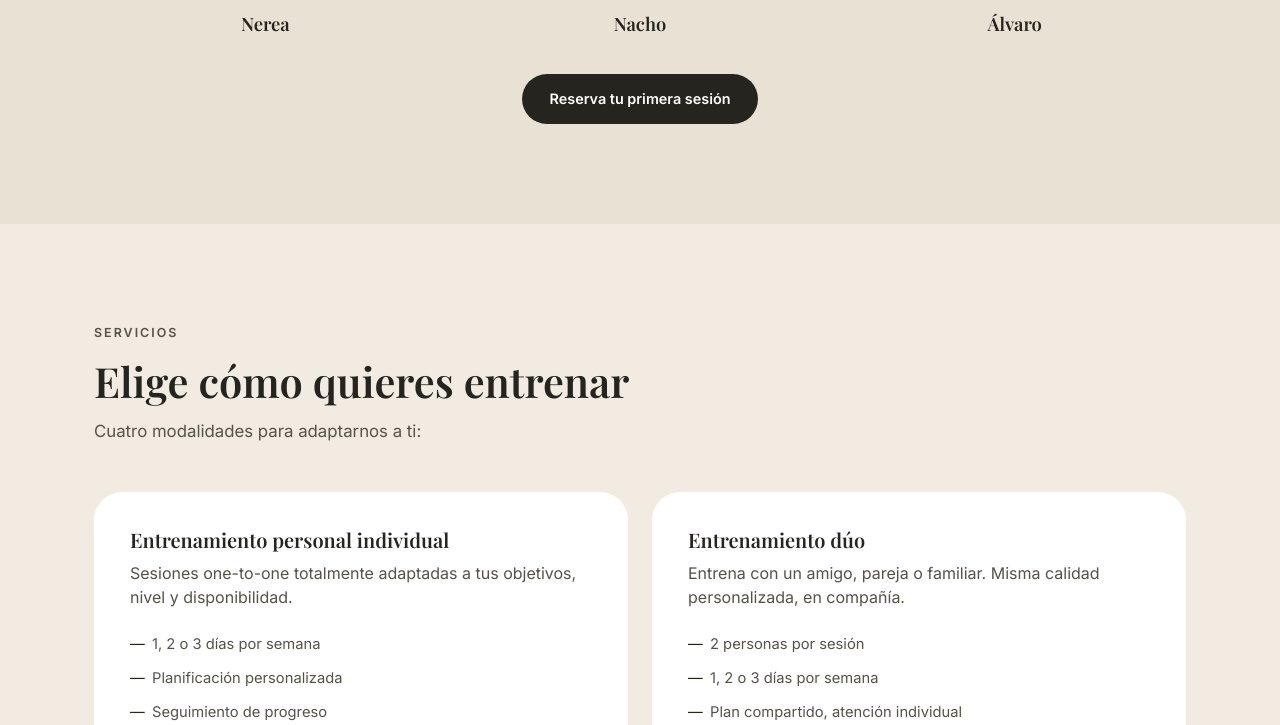
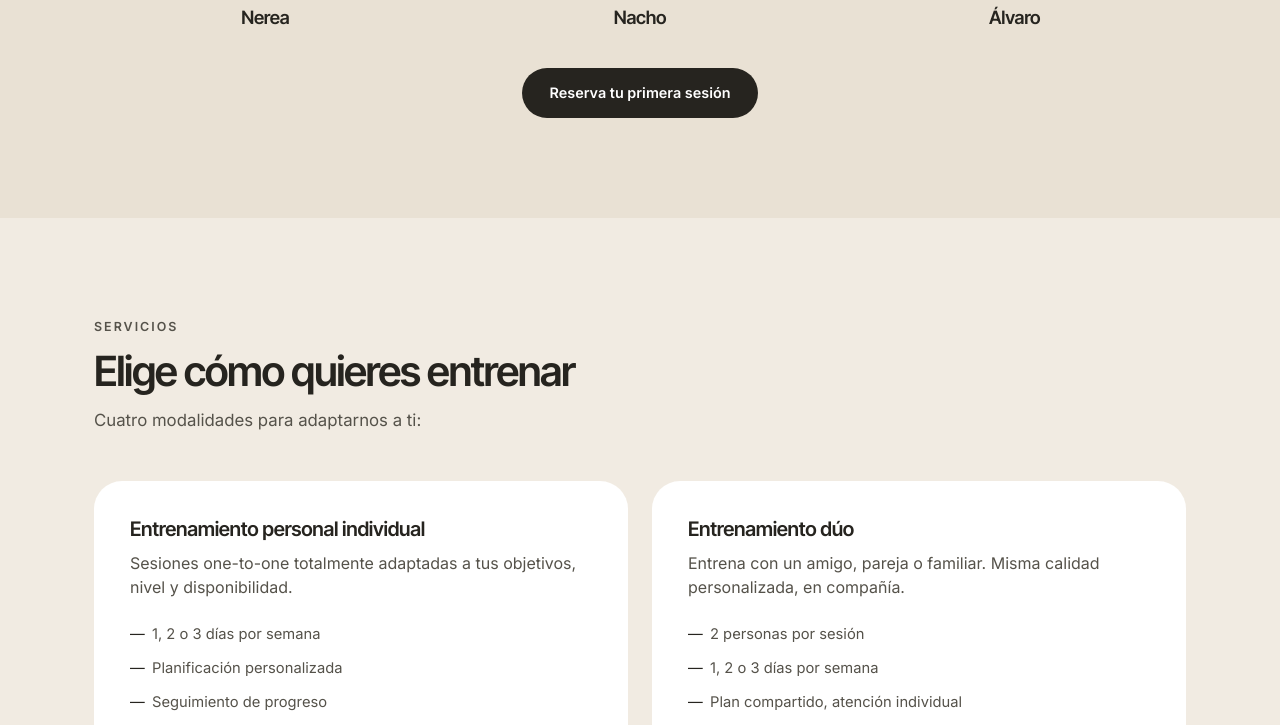
Before and after one commit to alvaro-clemen/NO-METHOD, a plain HTML site: page index.html in a window 1280 px wide. Shown: the part 2075-2800 px from the top of the page. Drawn offline with nearby package versions, Linux system fonts and the light colour scheme.

Commit message:
Prueba: tipografía Inter Tight en los títulos
Co-Authored-By: Claude Opus 5.5 <noreply@anthropic.com>

```diff
--- a/index.html
+++ b/index.html
@@ -7,7 +7,7 @@
 <meta name="description" content="Estudio boutique de entrenamiento personal en Rivas-Vaciamadrid. Trabajo dedicado, enfocado y adaptado a tus necesidades.">
 <link rel="preconnect" href="https://fonts.googleapis.com">
 <link rel="preconnect" href="https://fonts.gstatic.com" crossorigin>
-<link href="https://fonts.googleapis.com/css2?family=Playfair+Display:wght@500;600;700&family=Inter:wght@400;500;600&display=swap" rel="stylesheet">
+<link href="https://fonts.googleapis.com/css2?family=Inter+Tight:wght@500;600;700&family=Inter:wght@400;500;600&display=swap" rel="stylesheet">
 <link rel="stylesheet" href="styles.css">
 </head>
 <body>
--- a/styles.css
+++ b/styles.css
@@ -8,7 +8,7 @@
   --radius-lg: 28px;
   --radius-md: 18px;
   --radius-pill: 999px;
-  --serif: 'Playfair Display', Georgia, serif;
+  --serif: 'Inter Tight', 'Inter', -apple-system, BlinkMacSystemFont, sans-serif;
   --sans: 'Inter', -apple-system, BlinkMacSystemFont, sans-serif;
 }
 
@@ -21,7 +21,8 @@ body {
   line-height: 1.5;
 }
 
-h1, h2, h3 { font-family: var(--serif); font-weight: 600; line-height: 1.15; }
+h1, h2, h3 { font-family: var(--serif); font-weight: 600; line-height: 1.05; letter-spacing: -0.035em; }
+h3 { letter-spacing: -0.015em; line-height: 1.2; }
 
 .container {
   max-width: 1140px;
```
